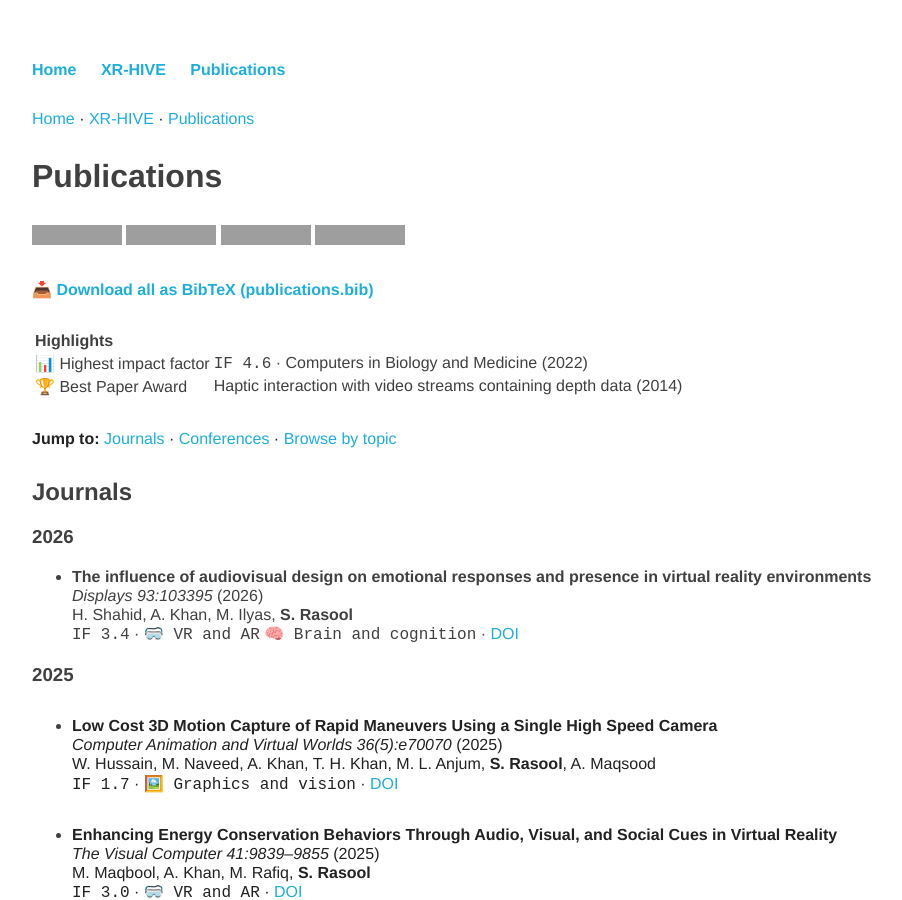
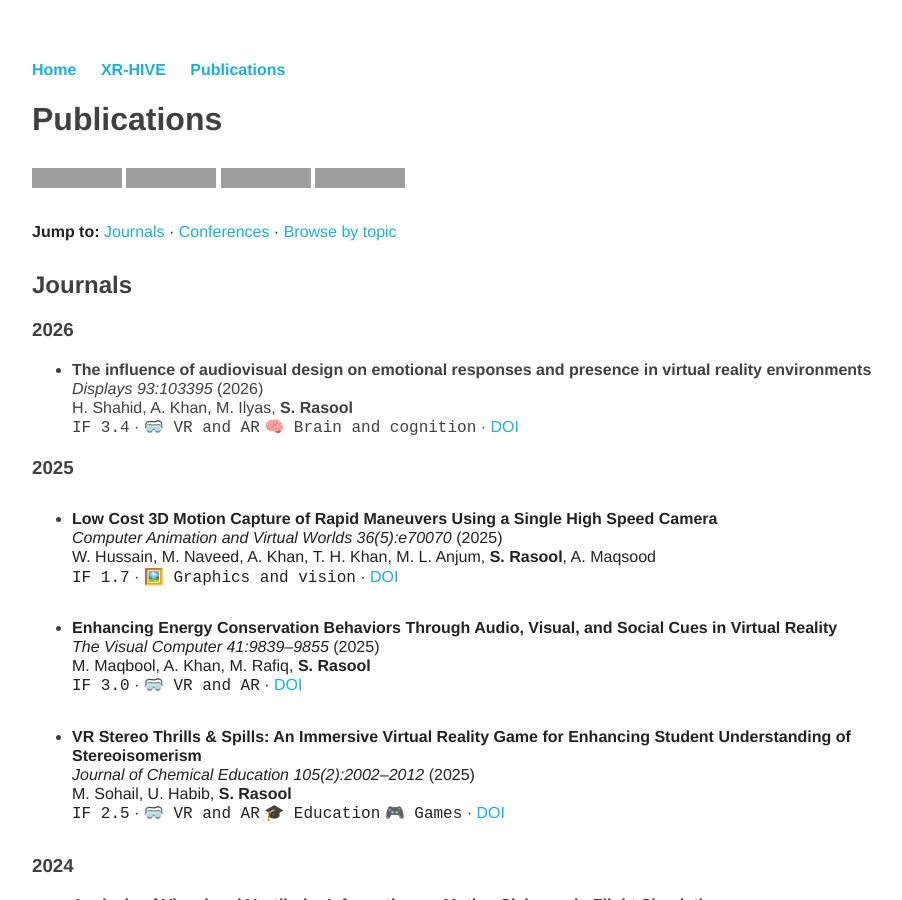
Before and after one commit to ShahzadRasool/shahzadrasool.github.io, a Jekyll site: the page built from publications/index.md, in a window 1280 px wide and 900 px high, cut to the strip 0-900 px from the top of the window. Shown: the whole strip, without its empty margins (160-1062 px from the left). Built offline with Jekyll 4.4.1, drawn with Linux system fonts in a browser that asks for light colours; our own code applies the rules of GitHub Pages for plain Markdown files; grey boxes are pictures that could not be loaded.

Commit message:
Update index.md

```diff
--- a/publications/index.md
+++ b/publications/index.md
@@ -2,19 +2,19 @@
 title: Shahzad Rasool - Publications
 ---
 
-[Home](https://shahzadrasool.github.io/) · [XR-HIVE](https://shahzadrasool.github.io/hive) · [Publications](https://shahzadrasool.github.io/publications)
+<!-- [Home](https://shahzadrasool.github.io/) · [XR-HIVE](https://shahzadrasool.github.io/hive) · [Publications](https://shahzadrasool.github.io/publications) -->
 
 # Publications
 
 [![Total](https://img.shields.io/badge/Total-28-6e56cf?style=flat-square)](#journals) [![Journals](https://img.shields.io/badge/Journals-13-0b7a5f?style=flat-square)](#journals) [![Conferences](https://img.shields.io/badge/Conferences-15-3b5bdb?style=flat-square)](#conferences) [![Years](https://img.shields.io/badge/Years-2010--2026-e8590c?style=flat-square)](#journals)
 
-📥 **[Download all as BibTeX (publications.bib)](https://shahzadrasool.github.io/publications.bib)**
+<!-- 📥 **[Download all as BibTeX (publications.bib)](https://shahzadrasool.github.io/publications.bib)**
 
 | Highlights | |
 |:---|:---|
 | 📊 Highest impact factor | `IF 4.6` · Computers in Biology and Medicine (2022) |
 | 🏆 Best Paper Award | Haptic interaction with video streams containing depth data (2014) |
-
+-->
 **Jump to:** [Journals](#journals) · [Conferences](#conferences) · [Browse by topic](#browse-by-topic)
 
 ## Journals
```
